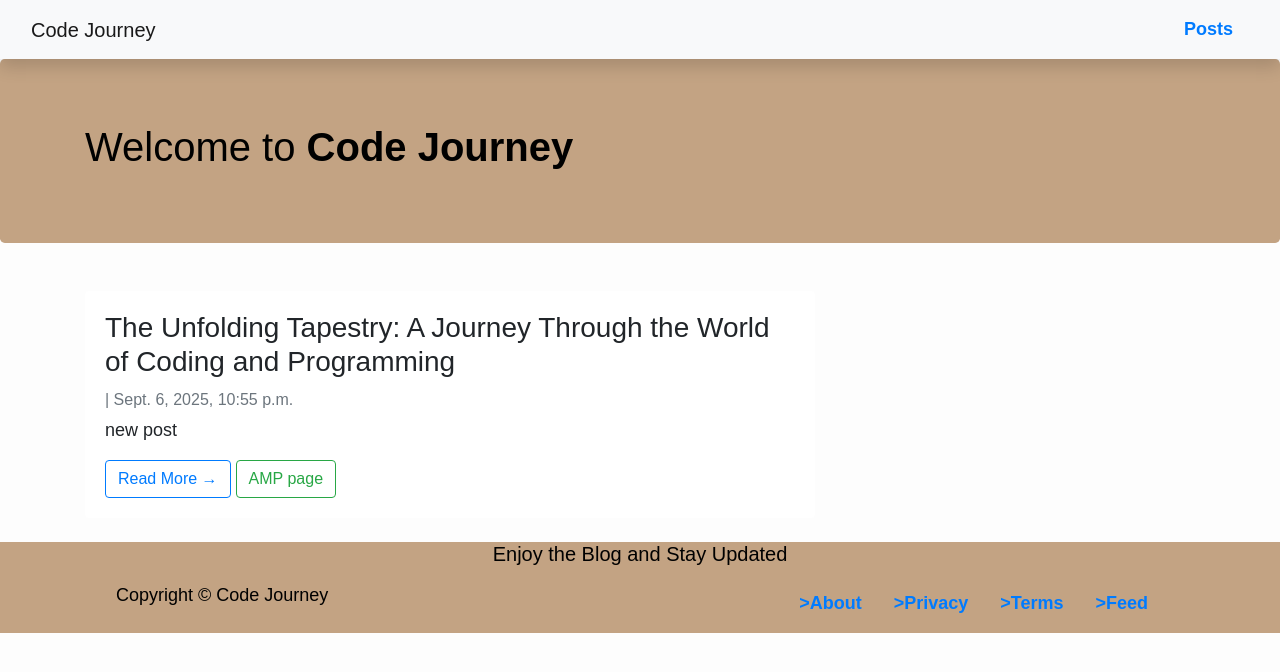
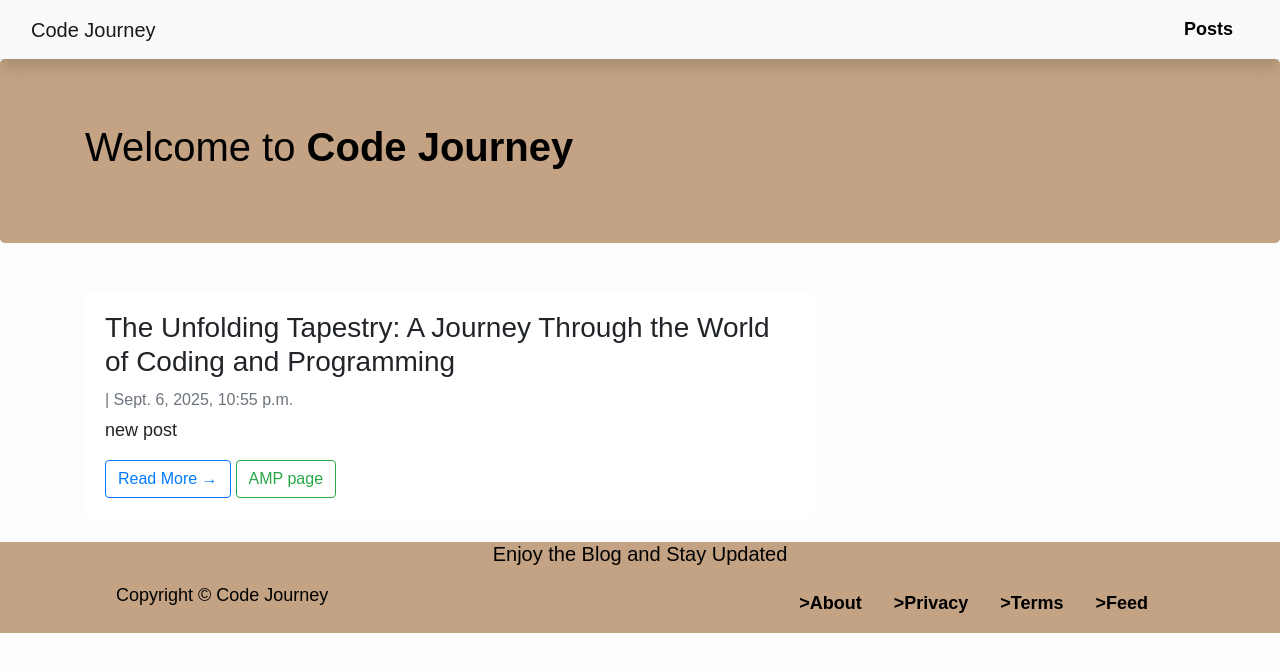
Before and after one commit to Calebhudson00/blog-CMS, a Django app: page / in a window 1280 px wide. Shown: the top 672 px of the page. Run offline with Django 5.2, Linux system fonts and the light colour scheme; data comes from the database, SQL or seed files in the repository; some libraries are stand-ins or nearby versions.

Commit message:
Enhance styling for navigation links and adjust margins in post layout for improved readability

```diff
--- a/calblog/blog/templates/base.html
+++ b/calblog/blog/templates/base.html
@@ -39,6 +39,13 @@
         color: black;
         bottom: 0px;
         width: 100%;
+      }
+      .nav-link {
+        color: black !important;
+      }
+      .navbar-light .navbar-nav .nav-link,
+      .footer .nav-link {
+        color: black !important;
       }
       .card-group,
       .card,
```
Also changed, not shown: calblog/blog/templates/post.html (+6 -2 lines).
